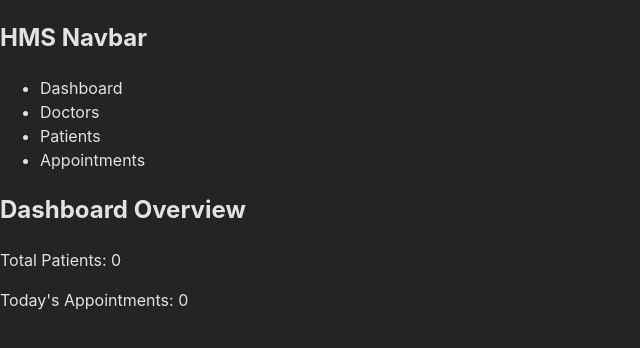
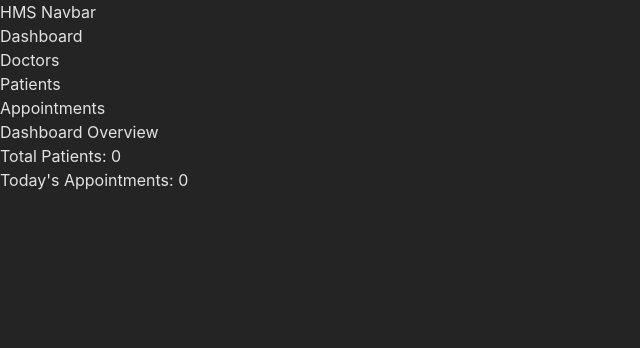
Before and after one commit to Aymen111-web/HMS, a React (Vite) app in the folder frontend-project/: page / in a window 1280 px wide. Shown: the top 348 px of the page, without its empty margins (0-640 px from the left). Built offline with nearby package versions, Linux system fonts and the light colour scheme.

Commit message:
tailwind version updated

```diff
--- a/frontend-project/package.json
+++ b/frontend-project/package.json
@@ -10,6 +10,7 @@
     "preview": "vite preview"
   },
   "dependencies": {
+    "@tailwindcss/postcss": "^4.2.1",
     "axios": "^1.13.5",
     "react": "^19.2.0",
     "react-dom": "^19.2.0",
--- a/frontend-project/postcss.config.js
+++ b/frontend-project/postcss.config.js
@@ -1,6 +1,6 @@
 export default {
     plugins: {
-        tailwindcss: {},
+        '@tailwindcss/postcss': {},
         autoprefixer: {},
     },
 }
--- a/frontend-project/src/index.css
+++ b/frontend-project/src/index.css
@@ -1,6 +1,4 @@
-@tailwind base;
-@tailwind components;
-@tailwind utilities;
+@import "tailwindcss";
 
 :root {
   font-family: Inter, system-ui, Avenir, Helvetica, Arial, sans-serif;
```
